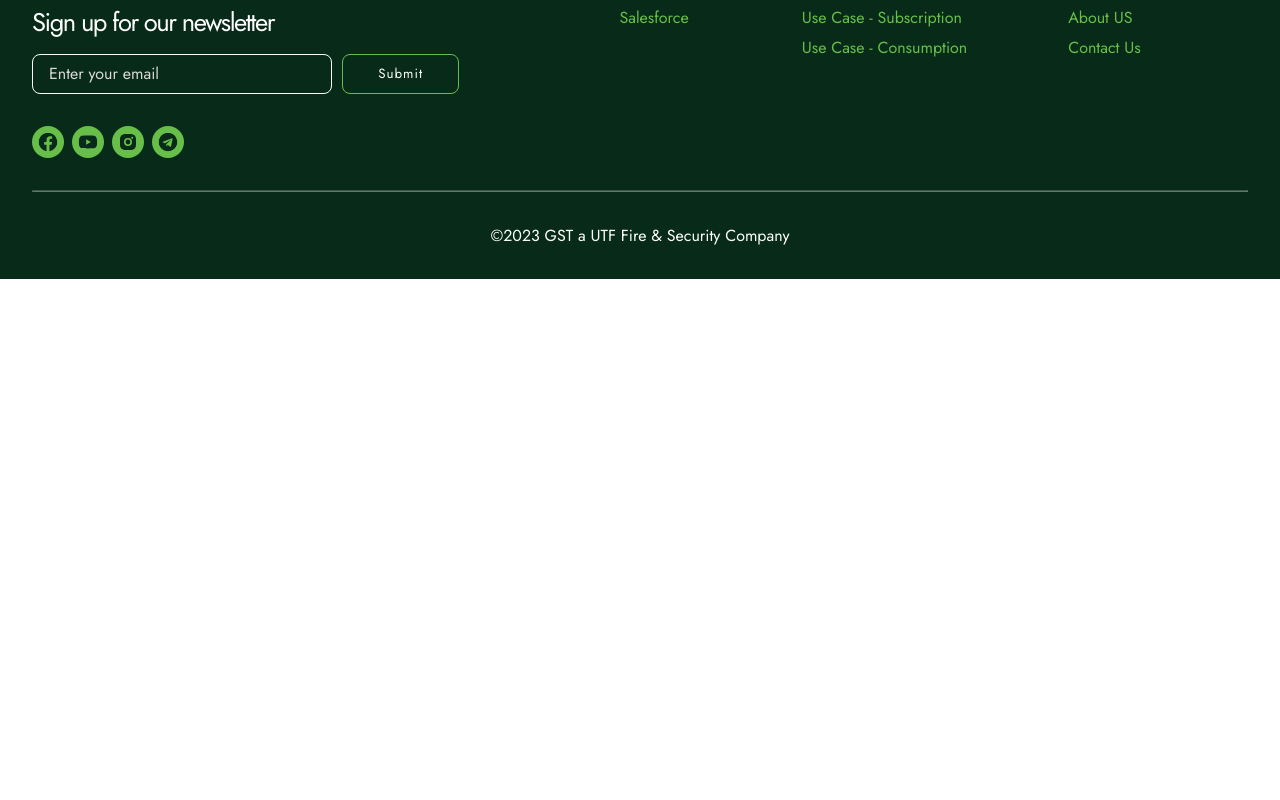
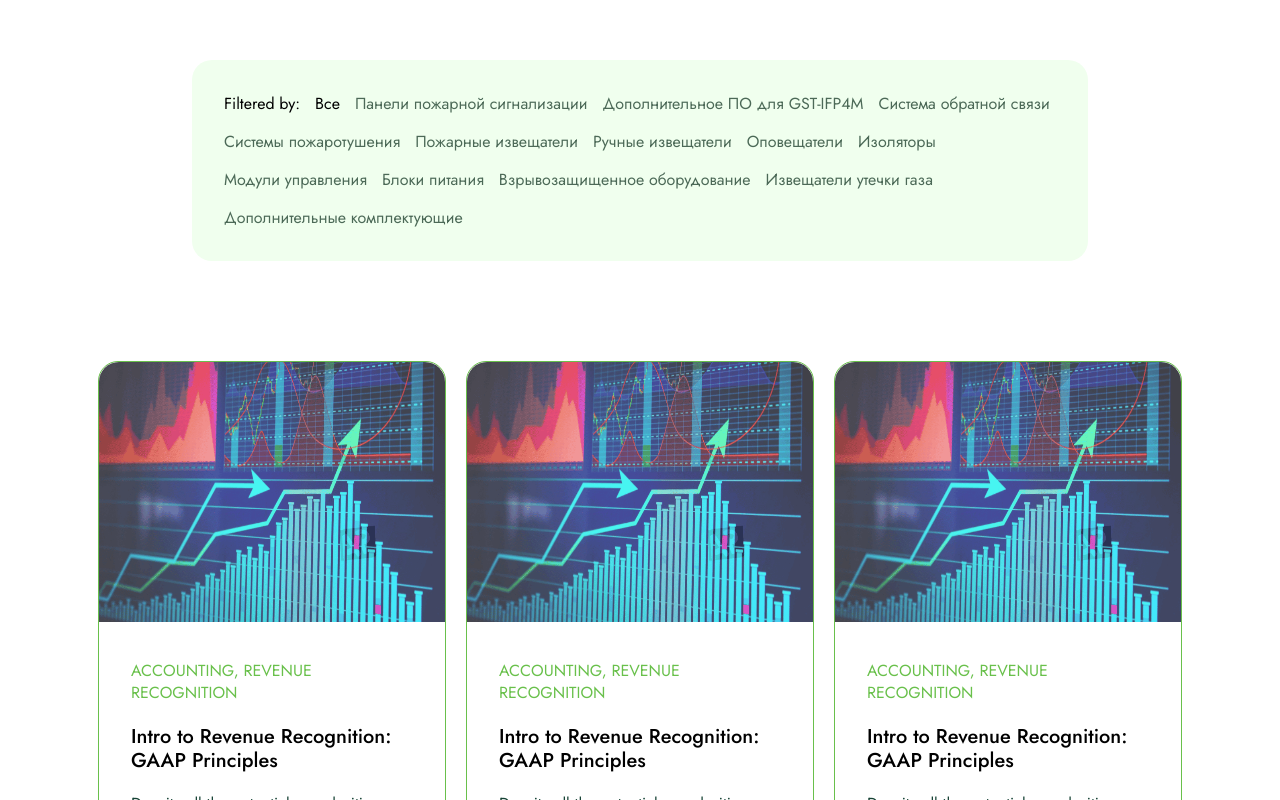
Before and after one commit to Rofiyev/firewase, a React (Vite) app: page /products in a window 1280 px wide. Shown: the part 140-940 px from the top of the page. Before the commit the page ends 800 px from the top, so only its background shows below. Built offline with nearby package versions, Linux system fonts and the light colour scheme.

Commit message:
add products page

```diff
--- a/src/constants/index.ts
+++ b/src/constants/index.ts
@@ -1,4 +1,4 @@
-import { IAccordionGallery, INavberMenu, ICard,ICardOneItems, FCard, } from "../interface";
+import { IAccordionGallery, INavberMenu, ICard,ICardOneItems, FCard, IProductCategory, } from "../interface";
 import accordion_img_01 from "../assets/accordion_image_1.png";
 import accordion_img_02 from "../assets/accordion_image_2.png";
 import accordion_img_03 from "../assets/accordion_image_3.png";
@@ -19,6 +19,7 @@ import FImage_3 from "../assets/drata_logo-green.png";
 import FUImage_1 from "../assets/Headhsot_Laura-Brodie_Docebo.png"
 import FUImage_2 from "../assets/Chris-Neidlinger.png"
 import FUImage_3 from "../assets/Headshot_Alex-Amaya_Epicor.png"
+import productsImage from "../assets/imageproducts.png"
 
 export const navbarMenu: INavberMenu[] = [
   {
@@ -170,6 +171,83 @@ export const CardF: FCard[] = [
     userImg:FUImage_3
   }
 ]
+export const categoryProduct: IProductCategory[] = [
+  {
+    id:1,
+    title:"Панели пожарной сигнализации"
+  },
+  {
+    id:2,
+    title:"Дополнительное ПО для GST-IFP4M"
+  },
+  {
+    id:3,
+    title:"Система обратной связи"
+  },
+  {
+    id:4,
+    title:"Системы пожаротушения"
+  },
+  {
+    id:5,
+    title:" Пожарные извещатели"
+  },
+  {
+    id:6,
+    title:"Ручные извещатели"
+  },
+  {
+    id:7,
+    title:"Оповещатели"
+  },
+  {
+    id:8,
+    title:"Изоляторы"
+  },
+  {
+    id:9,
+    title:"Модули управления"
+  },
+  {
+    id:10,
+    title:"Блоки питания"
+  },
+  {
+    id:11,
+    title:"Взрывозащищенное оборудование"
+  },
+  {
+    id:12,
+    title:"Извещатели утечки газа"
+  },
+  {
+    id:13,
+    title:"Дополнительные комплектующие"
+  }
+]
+export const cardFiltered: ICardOneItems[] = [
+  {
+    id:1,
+    span_title:"Accounting, Revenue Recognition",
+    title:"Intro to Revenue Recognition: GAAP Principles",
+    desc:"Despite all the potential complexities, businesses must recognize revenue according to established industry standards to stay legally compliant and report their financials accurately and transparently. Performed correctly, revenue recognition follows several generally accepted accounting principles (GAAP) that we will discuss in more detail.",
+    img:productsImage
+  },
+  {
+    id:2,
+    span_title:"Accounting, Revenue Recognition",
+    title:"Intro to Revenue Recognition: GAAP Principles",
+    desc:"Despite all the potential complexities, businesses must recognize revenue according to established industry standards to stay legally compliant and report their financials accurately and transparently. Performed correctly, revenue recognition follows several generally accepted accounting principles (GAAP) that we will discuss in more detail.",
+    img:productsImage
+  },
+  {
+    id:3,
+    span_title:"Accounting, Revenue Recognition",
+    title:"Intro to Revenue Recognition: GAAP Principles",
+    desc:"Despite all the potential complexities, businesses must recognize revenue according to established industry standards to stay legally compliant and report their financials accurately and transparently. Performed correctly, revenue recognition follows several generally accepted accounting principles (GAAP) that we will discuss in more detail.",
+    img:productsImage
+  },
+]
 export const cardOneItems: ICardOneItems[] = [
   {
     id: 1,
--- a/src/interface/index.ts
+++ b/src/interface/index.ts
@@ -30,3 +30,7 @@ export interface ICardOneItems {
   title: string;
   desc: string;
 }
+export interface IProductCategory {
+  id:number,
+  title:string
+}
--- a/src/pages/products/index.css
+++ b/src/pages/products/index.css
@@ -0,0 +1,58 @@
+.category_products{
+    width: 100%;
+    text-align: center;
+    padding-block: 100px;
+}
+.category_products ul {
+    margin-left: auto;
+    margin-right: auto;
+    width: 70%;
+    text-align: left;
+    display: flex;
+    flex-wrap: wrap;
+    list-style: none;
+    gap: 15px;
+    background-color: #f0ffee;
+    border-radius: 20px;
+    padding: 32px;
+    margin-bottom: 100px;
+}
+
+.category_products ul li {
+    color: #072b18;
+    opacity: .7;
+    cursor: pointer;
+}
+.category_products ul li:hover {
+    color: black;
+    opacity: 1;
+}
+.category_products .filtered_products{
+    display: flex;
+    gap: 20px;
+    flex-wrap: wrap;
+    justify-content: center;
+
+}
+.category_products .box_products {
+    border: 1px solid #69c04b;
+    border-radius: 20px;
+    width: 348px;
+}
+.category_products .box_products img{
+    height: 260px;
+    width: 100%;
+    border-top-right-radius: 20px;
+    border-top-left-radius: 20px;
+}
+.category_products .box_products .filtered_products .card-desc{
+    padding: 32px 32px 80px;
+}
+.category_products .box_products .filtered_products .card-desc p {
+    font-weight: 400 !important;
+    font-size: 16px !important;
+    line-height: 22px !important;
+    margin-bottom: 1rem !important;
+    color: #164234 !important;
+    text-align: left !important ;
+}
--- a/src/pages/products/index.tsx
+++ b/src/pages/products/index.tsx
@@ -1,11 +1,37 @@
 //?=== IMPORT CSS FILE ===?//
 import Layout from "../../layout";
 import "./index.css";
-
+import { categoryProduct, cardFiltered } from "../../constants";
+import { IProductCategory, ICardOneItems } from "../../interface";
 export default function ProductPage() {
   return (
     <Layout>
-      <h1>ProductPage</h1>
+      <div style={{marginBlock:"100px"}} className="category_products">
+        <div className="filter_products">
+        <ul>
+          <label>Filtered by:</label>
+          <li style={{color:"black",opacity:'1'}}>Все</li>
+          {
+           categoryProduct.map(({id,title}:IProductCategory)=><li key={id}>
+            {title}
+           </li>)
+          }
+        </ul>
+          </div>
+        <div className="filtered_products">
+        {
+         cardFiltered.map(({id,span_title,title,desc,img}:ICardOneItems)=><div className="box_products" key={id}>
+          <img src={img} alt="" />
+          <div className="card_desc" style={{padding: "32px 32px 80px", textAlign:"left",}}>
+          <h4 style={{color:"#69c04b",textTransform:"uppercase",fontSize:"16px",fontWeight:"400",lineHeight:"140%"}}>{span_title}</h4>
+          <h3 style={{marginBlock:"20px",fontSize: "20px",lineHeight: "24px",fontWeight:"500"}}>{title}</h3>
+          <p style={{fontSize:"16px",fontWeight:"400",lineHeight:"22px",marginBottom:"1rem",color:"#164234"}}>{desc}</p>
+          <p style={{fontSize:"13px",fontWeight:"500",textTransform:"uppercase",lineHeight:"123%",letterSpacing:"2px",color:"#69c04b",marginTop:"30px"}}>Подробнее</p>
+          </div>
+         </div>)
+        }
+        </div>
+      </div>
     </Layout>
   );
 }
```
Also changed, not shown: src/assets/imageproducts.png (added).
